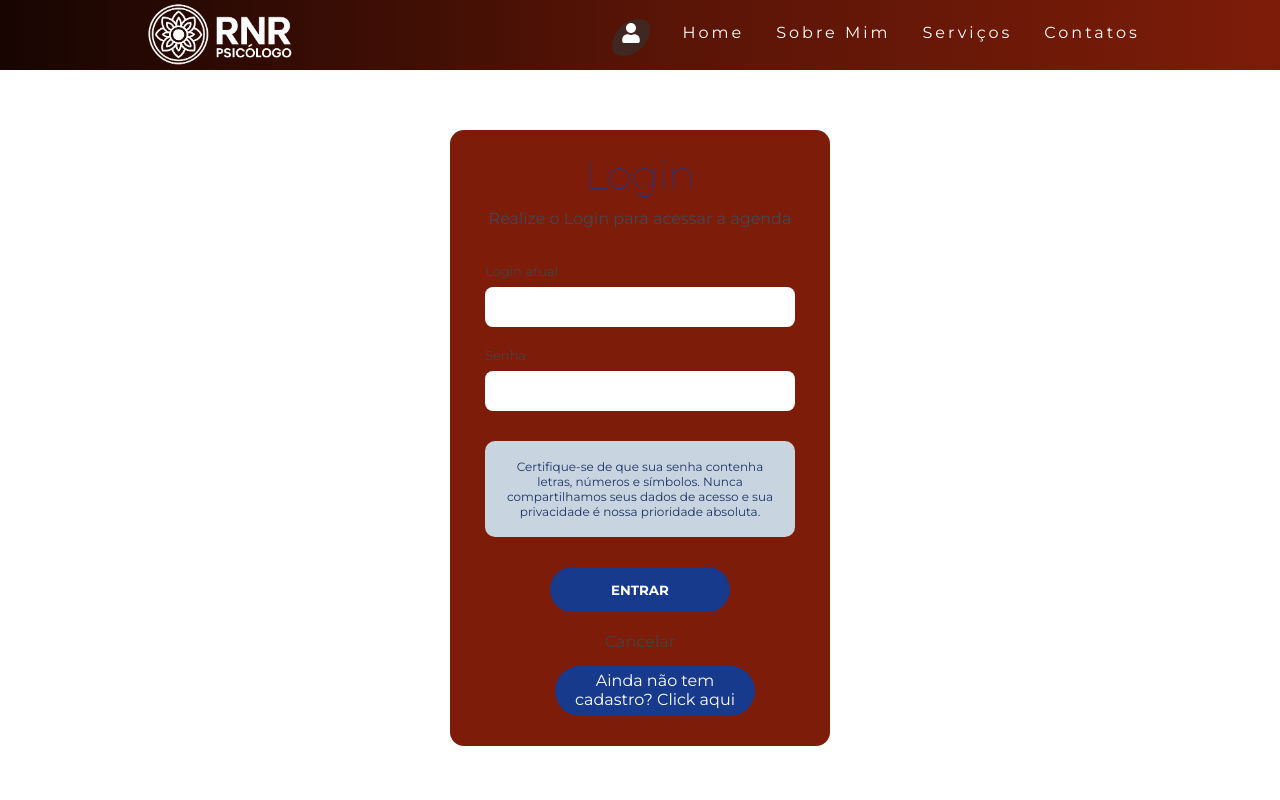
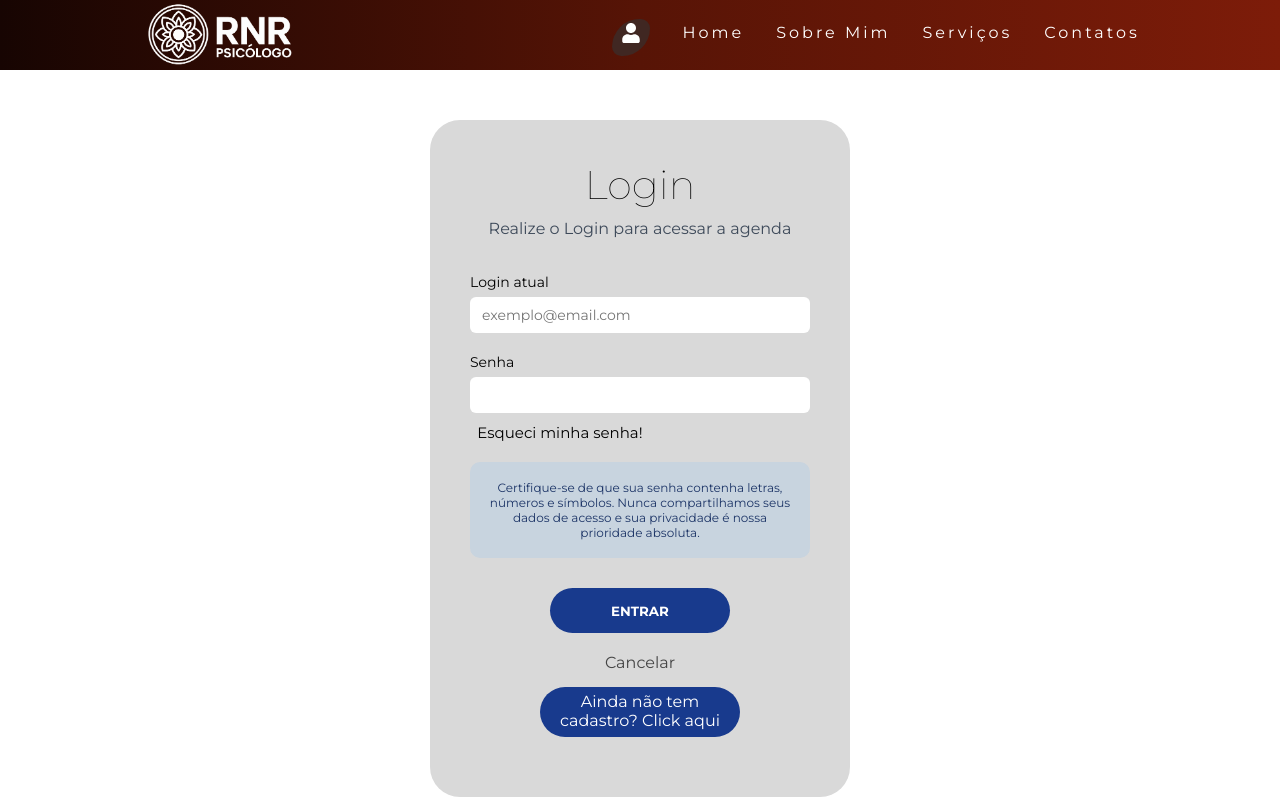
Before and after one commit to VictorEmanuel06/projeto-integrador-back-end, a React (Vite) app: page /loginusuario in a window 1280 px wide. Shown: the top 800 px of the page. Built offline with nearby package versions, Linux system fonts and the light colour scheme.

Commit message:
producao

```diff
--- a/src/pages/RecuperarSenhaUsuario/RecuperarSenhaUsuario.css
+++ b/src/pages/RecuperarSenhaUsuario/RecuperarSenhaUsuario.css
@@ -11,7 +11,7 @@
   padding: 20px;
 }
 
-.card{
+.card-recuperar-usuario{
   width: 100%;
   max-width: 380px;
 
@@ -20,7 +20,7 @@
   padding: 22px;
 }
 
-.icon {
+.icon-usuario {
   width: 26px;
   height: 26px;
   background: #ffffff;
@@ -33,7 +33,7 @@
   margin-bottom: 10px;
 }
 
-.title {
+.title-recuperar-usuario {
   color: #0b4aa6;
   font-size: 2rem;
   margin-bottom: 12px;
--- a/src/pages/RecuperarSenhaUsuario/RecuperarSenhaUsuario.jsx
+++ b/src/pages/RecuperarSenhaUsuario/RecuperarSenhaUsuario.jsx
@@ -6,11 +6,11 @@ const RecuperarSenhaUsuario = () => {
     return (
         <div className="container">
 
-            <div className="card">
+            <div className="card-recuperar-usuario">
 
-                <div className="icon">↺</div>
+                <div className="icon-usuario">↺</div>
 
-                <h1 className="title">Recuperar senha</h1>
+                <h1 className="title-recuperar-usuario">Recuperar senha</h1>
 
                 <p className="description">
                     Para sua segurança, informe o e-mail cadastrado.
--- a/src/pages/cadastroAdm/CadastroAdm.css
+++ b/src/pages/cadastroAdm/CadastroAdm.css
@@ -1,4 +1,4 @@
-.card {
+.caixa-adm {
     width: 100%;
     margin-inline: auto;
     max-width: 380px;
@@ -24,18 +24,18 @@
     width: 100%;
 }
 
-.form-group {
+.form-adm {
     margin-bottom: 10px;
 }
 
-.form-group label {
+.form-adm label {
     display: block;
     font-size: 14px;
     color: #fff;
     margin-bottom: 6px;
 }
 
-.form-group input {
+.form-adm input {
     width: 100%;
     height: 36px;
     border: none;
--- a/src/pages/cadastroAdm/CadastroAdm.jsx
+++ b/src/pages/cadastroAdm/CadastroAdm.jsx
@@ -3,7 +3,7 @@ import "./CadastroAdm.css";
 const CadastroAdm = () => {
   return (
 
-    <div class="card">
+    <div class="caixa-adm">
 
         <h1 class="title">Cadastro</h1>
 
@@ -11,22 +11,22 @@ const CadastroAdm = () => {
             Cadastre-se para acessar o site.
         </p>
 
-        <div class="form-group">
+        <div class="form-adm">
             <label>Nome Completo</label>
             <input type="text"></input>
         </div>
 
-        <div class="form-group">
+        <div class="form-adm">
             <label>E-mail</label>
             <input type="email"></input>
         </div>
 
-        <div class="form-group">
+        <div class="form-adm">
             <label>Senha</label>
             <input type="password"></input>
         </div>
 
-        <div class="form-group">
+        <div class="form-adm">
             <label>Confirmar senha</label>
             <input type="password"></input>
         </div>
--- a/src/pages/cadastroUsuario/CadastroUsuario.css
+++ b/src/pages/cadastroUsuario/CadastroUsuario.css
@@ -6,27 +6,52 @@ main{
     padding: 20px;
 }
 
-.caixa-cadastro{
+.caixa-usuario{
     width:420px;
     background:#d9d9d9;
+    color: #000;
     padding:40px;
     border-radius:30px;
     text-align:center;
     margin: 30px;
 }
 
-.subtitle{
+.subtitle-usuario{
     color:#000;
-    font-size: 20px;
-    margin-bottom:10px;
+    font-size: 18px;
+    margin-top: 10px;
+    margin-bottom: 15px;
 }
 
-.info_cadastro{
+
+.form-usuario {
+    margin-bottom: 10px;
+}
+
+.form-usuario label {
+    display: block;
+    font-size: 14px;
+    color: #000;
+    margin-bottom: 6px;
+}
+
+.form-usuario input {
+    width: 100%;
+    height: 36px;
+    border: none;
+    border-radius: 6px;
+    background: #fff;
+    padding: 0 12px;
+    outline: none;
+    font-size: 14px;
+}
+
+.info-usuario{
     text-align: center;
     margin: 20px;
 }
 
-.btn-cadastro{
+.btn-usuario{
   width: 100%;
   height: 52px;
   border: none;
--- a/src/pages/cadastroUsuario/CadastroUsuario.jsx
+++ b/src/pages/cadastroUsuario/CadastroUsuario.jsx
@@ -4,40 +4,40 @@ import "./CadastroUsuario.css"
 const CadastroUsuario = () => {
   return (
     <main>
-        <div className="caixa-cadastro">
+        <div className="caixa-usuario">
 
-        <h1 className="title">Cadastro</h1>
+        <h1 className="title-usuario">Cadastro</h1>
 
-        <p className="subtitle">
+        <p className="subtitle-usuario">
             Cadastre-se para acessar o site.
         </p>
 
-        <div className="form-group">
+        <div className="form-usuario">
             <label>Nome Completo</label>
             <input type="text"></input>
         </div>
 
-        <div className="form-group">
+        <div className="form-usuario">
             <label>E-mail</label>
             <input type="mail"></input>
         </div>
 
-        <div className="form-group">
+        <div className="form-usuario">
             <label>Senha</label>
             <input type="password"></input>
         </div>
 
-        <div className="form-group">
+        <div className="form-usuario">
             <label>Confirmar senha</label>
             <input type="password"></input>
         </div>
 
-        <div className="info-cadastro">
+        <div className="info-usuario">
             Seus dados são protegidos por protocolos de segurança.
             Não compartilhamos informações pessoais com terceiros.
         </div>
 
-        <button className="btn-cadastro">
+        <button className="btn-usuario">
             Cadastrar conta →
         </button>
 
--- a/src/pages/loginAdm/LoginAdm.jsx
+++ b/src/pages/loginAdm/LoginAdm.jsx
@@ -11,12 +11,12 @@ const LoginAdm = () => {
         Faça o login para acessar o site.
       </p>
 
-      <div class="form-group">
+      <div class="form-adm">
         <label>E-mail</label>
         <input type="email"></input>
       </div>
 
-      <div class="form-group">
+      <div class="form-adm">
         <label>Senha</label>
         <input type="password"></input>
       </div>
--- a/src/pages/loginUsuario/LoginUsuario.jsx
+++ b/src/pages/loginUsuario/LoginUsuario.jsx
@@ -5,19 +5,20 @@ import { NavLink } from "react-router-dom";
 function LoginUsuario() {
   return (
     <main>
-      <div className="card">
-        <h1 className="card_login_h1">Login</h1>
+      <div className="card-usuario">
+        <h1 className="card-login-h1">Login</h1>
 
-        <p className="descricao">
+        <p className="descricao-usuario">
           Realize o Login para acessar a agenda
         </p>
 
-        <form>
-          <label>Login atual</label>
-          <input type="text" />
+        <form className="form-usuario">
+          <label className="label-usuario">Login atual</label>
+          <input type="text" placeholder="exemplo@email.com"/>
 
-          <label>Senha</label>
-          <input type="password" />
+          <label className="label-usuario">Senha</label>
+          <input className="password-usuario" type="password" />
+          <NavLink to="/recuperarsenhausuario" className="esqueci-senha-usuario">Esqueci minha senha!</NavLink>
 
           <div className="alerta">
             Certifique-se de que sua senha contenha letras,
--- a/src/pages/loginUsuario/loginUsuario.css
+++ b/src/pages/loginUsuario/loginUsuario.css
@@ -1,48 +1,53 @@
 
-.card{
-    width:420px;
-    background:#d9d9d9;
-    padding:40px;
-    border-radius:30px;
-    text-align:center;
+.card-usuario{
+    width: 420px;
+    background: #d9d9d9;
+    padding: 40px;
+    border-radius: 30px;
+    text-align: center;
     margin: 30px;
+    font-family: "Montserrat", sans-serif;
 }
 
-
-.card_login_h1{
-    color:#183a8d;
-    font-size:40px;
-    margin-bottom:10px;
+.card-login-h1{
+    color: #000;
+    font-size: 40px;
+    margin-bottom: 10px;
 }
 
-.descricao{
-    color:#3e4a5a;
-    margin-bottom:35px;
+.descricao-usuario{
+    color: #3e4a5a;
+    margin-bottom: 35px;
 }
 
-
-form{
+.form-usuario{
     display:flex;
     flex-direction:column;
 }
 
 
-label{
-    text-align:left;
-    margin-bottom:8px;
-    font-size:13px;
-    color:#444;
+.label-usuario{
+    text-align: left;
+    margin-bottom: 8px;
+    font-size: 15px;
+    color: #000;
 }
 
 
-input{
-    height:40px;
-    border:none;
-    border-radius:8px;
-    margin-bottom:20px;
-    padding-left:10px;
+.password-usuario{
+    height: 40px;
+    border: none;
+    border-radius: 8px;
+    margin-bottom: 10px;
+    padding-left: 10px;
 }
 
+.esqueci-senha-usuario{
+    margin-right: 160px;
+    margin-bottom: 10px;
+    font-size: 15px;
+    color: #000;
+}
 
 .alerta{
     background:#c8d4df;
@@ -52,7 +57,6 @@ input{
     font-size:12px;
     margin:10px 0 30px;
 }
-
 
 .entrar{
     width:180px;
```
